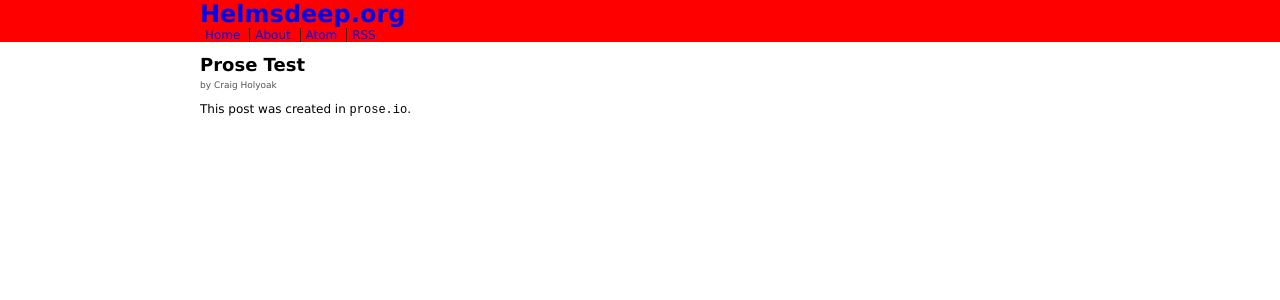
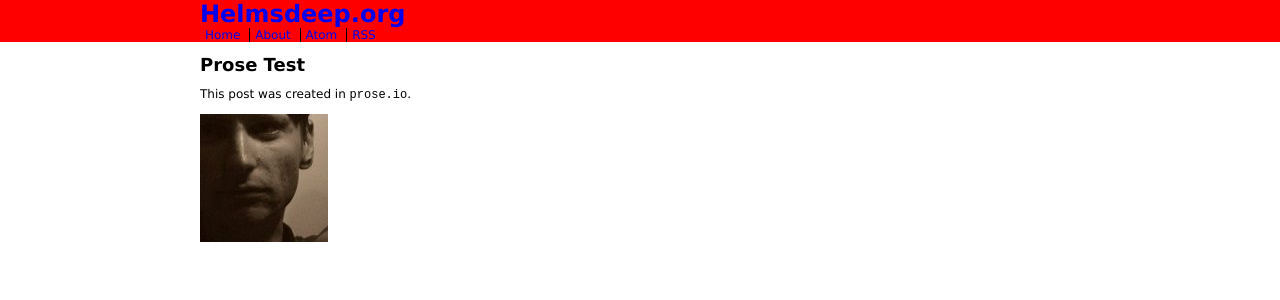
Before and after one commit to nathanholyoak/helmsdeep.github.io, a Jekyll site: the page built from _posts/2016-09-30-prose-test.md, in a window 1280 px wide. Shown: the top 300 px of the page. Built offline with Jekyll 4.4.1, drawn with Linux system fonts in a browser that asks for light colours.

Commit message:
Updated 2016-09-30-prose-test.md

```diff
--- a/_posts/2016-09-30-prose-test.md
+++ b/_posts/2016-09-30-prose-test.md
@@ -1,9 +1,10 @@
 ---
 published: true
 title: Prose Test
-author: craig
-description: |-
-  This is a sample description. It _might_ be in markdown format.
-  And have multiple lines.
+description: >-
+  This is a sample description. It _might_ be in markdown format. And have
+  multiple lines.
 ---
 This post was created in `prose.io`.
+
+![avatar.jpg]({{site.baseurl}}/media/avatar.jpg)
```
